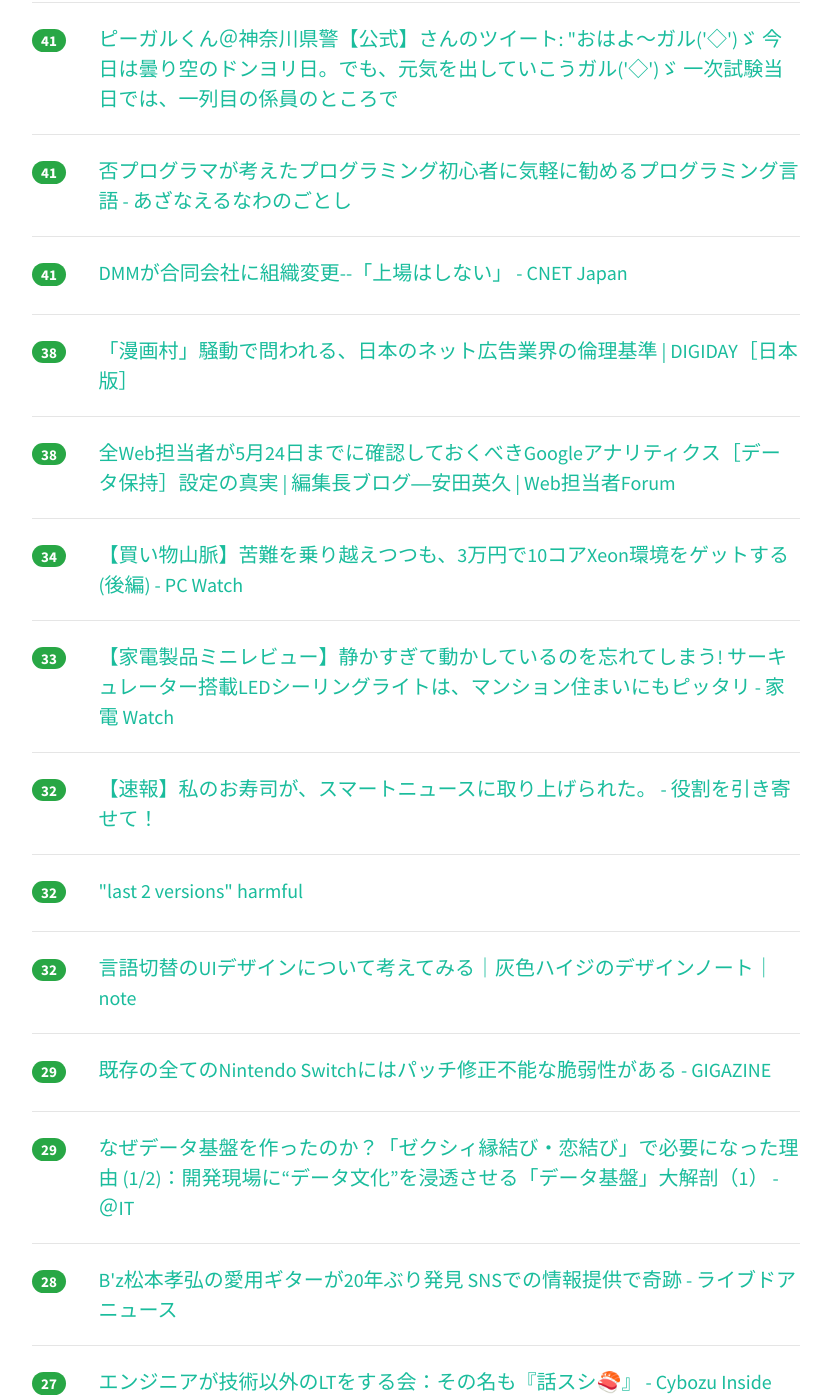
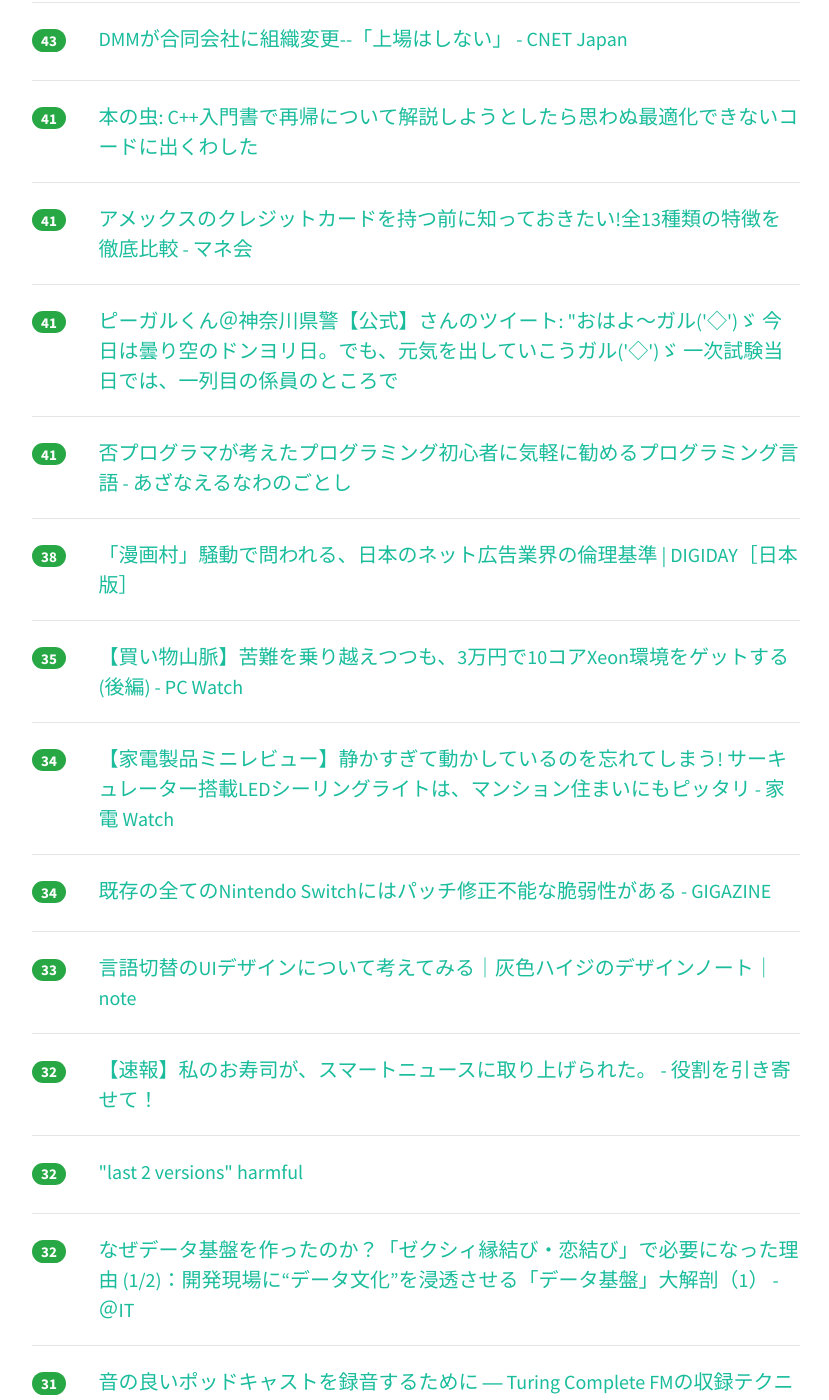
Before and after one commit to yatta47/hatena-matome-site, a Jekyll site: the page built from _posts/2018-04-24-hatena.md, in a window 1280 px wide and 1400 px high, scrolled down 2996 px. Shown: the whole window, without its empty margins (224-1053 px from the left). Built offline with Jekyll 4.4.1, drawn with Linux system fonts in a browser that asks for light colours; nearby versions of some CDN libraries; some of the changed text lies outside the part shown.

Commit message:
Updated 2018-04-24

```diff
--- a/_posts/2018-04-24-hatena.md
+++ b/_posts/2018-04-24-hatena.md
@@ -1,18 +1,18 @@
 ---
 layout: post
 title:  "2018-04-24 はてぶIT"
-date:   2018-04-24 21:02:59
+date:   2018-04-24 22:03:21
 tags: [it-hotentry]
 ---
-57 件のデータあり
+60 件のデータあり
 
 <hr><div class="row">
-<div class="col-1"><span class="badge badge-pill badge-success h2">508</span></div>
+<div class="col-1"><span class="badge badge-pill badge-success h2">572</span></div>
 <div class="col-11"><a href='http://kumagi.hatenablog.com/entry/why-ntt-blocking' target='_blank'>NTTによるブロッキングの何が許せないのか - Software Transactional Memo</a></div>
 </div>
 <hr>
 <div class="row">
-<div class="col-1"><span class="badge badge-pill badge-success h2">390</span></div>
+<div class="col-1"><span class="badge badge-pill badge-success h2">511</span></div>
 <div class="col-11"><a href='http://ch.nicovideo.jp/kawango/blomaga/ar1496563' target='_blank'>ブロッキングについて:川上量生 公式ブログ - ブロマガ</a></div>
 </div>
 <hr>
@@ -22,8 +22,13 @@ tags: [it-hotentry]
 </div>
 <hr>
 <div class="row">
-<div class="col-1"><span class="badge badge-pill badge-success h2">159</span></div>
+<div class="col-1"><span class="badge badge-pill badge-success h2">168</span></div>
 <div class="col-11"><a href='http://www.publickey1.jp/blog/18/netflixtitus.html' target='_blank'>Netflix、自社開発したコンテナマネジメントプラットフォーム「Titus」、オープンソースで公開 － Publickey</a></div>
+</div>
+<hr>
+<div class="row">
+<div class="col-1"><span class="badge badge-pill badge-success h2">167</span></div>
+<div class="col-11"><a href='http://www.geekpage.jp/blog/?id=2016-8-2-2' target='_blank'>ルータやスイッチは日本の法律上、通信の秘密を侵害するが違法ではない:Geekなぺーじ</a></div>
 </div>
 <hr>
 <div class="row">
@@ -32,12 +37,7 @@ tags: [it-hotentry]
 </div>
 <hr>
 <div class="row">
-<div class="col-1"><span class="badge badge-pill badge-success h2">154</span></div>
-<div class="col-11"><a href='http://www.geekpage.jp/blog/?id=2016-8-2-2' target='_blank'>ルータやスイッチは日本の法律上、通信の秘密を侵害するが違法ではない:Geekなぺーじ</a></div>
-</div>
-<hr>
-<div class="row">
-<div class="col-1"><span class="badge badge-pill badge-success h2">105</span></div>
+<div class="col-1"><span class="badge badge-pill badge-success h2">116</span></div>
 <div class="col-11"><a href='https://hack.nikkei.com/blog/tech_book_fest04_ds_ad_tech/' target='_blank'>日経電子版を支える広告技術 — HACK The Nikkei</a></div>
 </div>
 <hr>
@@ -47,18 +47,23 @@ tags: [it-hotentry]
 </div>
 <hr>
 <div class="row">
+<div class="col-1"><span class="badge badge-pill badge-success h2">81</span></div>
+<div class="col-11"><a href='https://qiita.com/laughingdog/items/0008361eb78c948d5624' target='_blank'>AWSがリリースしたブロックチェーンフレームワーク「AWS Blockchain Template」は何がスゴイのか - Qiita</a></div>
+</div>
+<hr>
+<div class="row">
 <div class="col-1"><span class="badge badge-pill badge-success h2">79</span></div>
 <div class="col-11"><a href='http://www.youtube.com/watch?v=rns9ycI2Aso' target='_blank'>【音声公開】下村元文科相がセクハラ被害のテレ朝女性社員を批判「ある意味で犯罪」（AERA dot.）</a></div>
 </div>
 <hr>
 <div class="row">
-<div class="col-1"><span class="badge badge-pill badge-success h2">78</span></div>
-<div class="col-11"><a href='https://qiita.com/laughingdog/items/0008361eb78c948d5624' target='_blank'>AWSがリリースしたブロックチェーンフレームワーク「AWS Blockchain Template」は何がスゴイのか - Qiita</a></div>
+<div class="col-1"><span class="badge badge-pill badge-success h2">71</span></div>
+<div class="col-11"><a href='http://tech-swing.net/blog/adsense/' target='_blank'>雑記ブログでアドセンス月30万稼ぐ僕がおすすめの広告配置と設定を紹介するよ | はたの雑記ブログ</a></div>
 </div>
 <hr>
 <div class="row">
-<div class="col-1"><span class="badge badge-pill badge-success h2">71</span></div>
-<div class="col-11"><a href='http://tech-swing.net/blog/adsense/' target='_blank'>雑記ブログでアドセンス月30万稼ぐ僕がおすすめの広告配置と設定を紹介するよ | はたの雑記ブログ</a></div>
+<div class="col-1"><span class="badge badge-pill badge-success h2">66</span></div>
+<div class="col-11"><a href='http://pgsqldeepdive.blogspot.com/2018/04/sql-performance-explained.html' target='_blank'>PostgreSQL Deep Dive: この連休の読書にオススメの一冊「SQLパフォーマンス詳解」（割引コードあり）</a></div>
 </div>
 <hr>
 <div class="row">
@@ -72,8 +77,8 @@ tags: [it-hotentry]
 </div>
 <hr>
 <div class="row">
-<div class="col-1"><span class="badge badge-pill badge-success h2">61</span></div>
-<div class="col-11"><a href='http://pgsqldeepdive.blogspot.com/2018/04/sql-performance-explained.html' target='_blank'>PostgreSQL Deep Dive: この連休の読書にオススメの一冊「SQLパフォーマンス詳解」（割引コードあり）</a></div>
+<div class="col-1"><span class="badge badge-pill badge-success h2">59</span></div>
+<div class="col-11"><a href='https://www.slideshare.net/hiroyukiaggre/web-components-94747767' target='_blank'>現場の Web Components</a></div>
 </div>
 <hr>
 <div class="row">
@@ -87,11 +92,6 @@ tags: [it-hotentry]
 </div>
 <hr>
 <div class="row">
-<div class="col-1"><span class="badge badge-pill badge-success h2">56</span></div>
-<div class="col-11"><a href='https://www.slideshare.net/hiroyukiaggre/web-components-94747767' target='_blank'>現場の Web Components</a></div>
-</div>
-<hr>
-<div class="row">
 <div class="col-1"><span class="badge badge-pill badge-success h2">54</span></div>
 <div class="col-11"><a href='https://jp.toto.com/tips/papercraft/index.htm' target='_blank'>住宅設備ペーパークラフト | TOTO</a></div>
 </div>
@@ -102,18 +102,28 @@ tags: [it-hotentry]
 </div>
 <hr>
 <div class="row">
-<div class="col-1"><span class="badge badge-pill badge-success h2">46</span></div>
+<div class="col-1"><span class="badge badge-pill badge-success h2">54</span></div>
+<div class="col-11"><a href='https://anond.hatelabo.jp/20180424102112' target='_blank'>最近のIT化は間違っている気がする。</a></div>
+</div>
+<hr>
+<div class="row">
+<div class="col-1"><span class="badge badge-pill badge-success h2">50</span></div>
+<div class="col-11"><a href='https://speakerdeck.com/lmt_swallow/xss-in-the-era-of-star-dot-js-js-raiburarishi-dai-false-xss-zerokarashi-merusekiyuriteiru-men-mian-qiang-hui-number-15' target='_blank'>XSS in the era of *.js - JS ライブラリ時代の XSS (ゼロから始めるセキュリティ入門勉強会 #15) // Speaker Deck</a></div>
+</div>
+<hr>
+<div class="row">
+<div class="col-1"><span class="badge badge-pill badge-success h2">48</span></div>
+<div class="col-11"><a href='https://hirobodo.hatenablog.com/entry/boardgame-event' target='_blank'>都内で大規模ボードゲーム会を３年間主催してきた私の、集客ノウハウとゲーム会継続のコツ - Hiroのボードゲームあれこれ</a></div>
+</div>
+<hr>
+<div class="row">
+<div class="col-1"><span class="badge badge-pill badge-success h2">47</span></div>
 <div class="col-11"><a href='http://photoshopvip.net/108516' target='_blank'>全部無料！レスポンシブ対応のHTML5/CSS3テンプレート26個まとめ 2018年4月度 - PhotoshopVIP</a></div>
 </div>
 <hr>
 <div class="row">
 <div class="col-1"><span class="badge badge-pill badge-success h2">45</span></div>
-<div class="col-11"><a href='https://hirobodo.hatenablog.com/entry/boardgame-event' target='_blank'>都内で大規模ボードゲーム会を３年間主催してきた私の、集客ノウハウとゲーム会継続のコツ - Hiroのボードゲームあれこれ</a></div>
-</div>
-<hr>
-<div class="row">
-<div class="col-1"><span class="badge badge-pill badge-success h2">45</span></div>
-<div class="col-11"><a href='https://anond.hatelabo.jp/20180424102112' target='_blank'>最近のIT化は間違っている気がする。</a></div>
+<div class="col-11"><a href='http://hb.matsumoto-r.jp/entry/2018/04/24/162654' target='_blank'>OSレイヤでWebサーバが起動時に実行するシステムコールを監視し起動完了直前のプロセスをイメージ化する - 人間とウェブの未来</a></div>
 </div>
 <hr>
 <div class="row">
@@ -133,7 +143,12 @@ tags: [it-hotentry]
 <hr>
 <div class="row">
 <div class="col-1"><span class="badge badge-pill badge-success h2">43</span></div>
-<div class="col-11"><a href='https://speakerdeck.com/lmt_swallow/xss-in-the-era-of-star-dot-js-js-raiburarishi-dai-false-xss-zerokarashi-merusekiyuriteiru-men-mian-qiang-hui-number-15' target='_blank'>XSS in the era of *.js - JS ライブラリ時代の XSS (ゼロから始めるセキュリティ入門勉強会 #15) // Speaker Deck</a></div>
+<div class="col-11"><a href='https://webtan.impress.co.jp/e/2018/04/24/29040' target='_blank'>全Web担当者が5月24日までに確認しておくべきGoogleアナリティクス［データ保持］設定の真実 | 編集長ブログ―安田英久 | Web担当者Forum</a></div>
+</div>
+<hr>
+<div class="row">
+<div class="col-1"><span class="badge badge-pill badge-success h2">43</span></div>
+<div class="col-11"><a href='https://japan.cnet.com/article/35118262/' target='_blank'>DMMが合同会社に組織変更--「上場はしない」 - CNET Japan</a></div>
 </div>
 <hr>
 <div class="row">
@@ -157,28 +172,28 @@ tags: [it-hotentry]
 </div>
 <hr>
 <div class="row">
-<div class="col-1"><span class="badge badge-pill badge-success h2">41</span></div>
-<div class="col-11"><a href='https://japan.cnet.com/article/35118262/' target='_blank'>DMMが合同会社に組織変更--「上場はしない」 - CNET Japan</a></div>
-</div>
-<hr>
-<div class="row">
 <div class="col-1"><span class="badge badge-pill badge-success h2">38</span></div>
 <div class="col-11"><a href='https://digiday.jp/brands/manga-mura-internet-advertisement-literacy/' target='_blank'>「漫画村」騒動で問われる、日本のネット広告業界の倫理基準 | DIGIDAY［日本版］</a></div>
 </div>
 <hr>
 <div class="row">
-<div class="col-1"><span class="badge badge-pill badge-success h2">38</span></div>
-<div class="col-11"><a href='https://webtan.impress.co.jp/e/2018/04/24/29040' target='_blank'>全Web担当者が5月24日までに確認しておくべきGoogleアナリティクス［データ保持］設定の真実 | 編集長ブログ―安田英久 | Web担当者Forum</a></div>
+<div class="col-1"><span class="badge badge-pill badge-success h2">35</span></div>
+<div class="col-11"><a href='https://pc.watch.impress.co.jp/docs/column/kaimono/1118575.html' target='_blank'>【買い物山脈】苦難を乗り越えつつも、3万円で10コアXeon環境をゲットする(後編) - PC Watch</a></div>
 </div>
 <hr>
 <div class="row">
 <div class="col-1"><span class="badge badge-pill badge-success h2">34</span></div>
-<div class="col-11"><a href='https://pc.watch.impress.co.jp/docs/column/kaimono/1118575.html' target='_blank'>【買い物山脈】苦難を乗り越えつつも、3万円で10コアXeon環境をゲットする(後編) - PC Watch</a></div>
+<div class="col-11"><a href='https://kaden.watch.impress.co.jp/docs/column_review/kdnreview/1117873.html' target='_blank'>【家電製品ミニレビュー】静かすぎて動かしているのを忘れてしまう! サーキュレーター搭載LEDシーリングライトは、マンション住まいにもピッタリ - 家電 Watch</a></div>
+</div>
+<hr>
+<div class="row">
+<div class="col-1"><span class="badge badge-pill badge-success h2">34</span></div>
+<div class="col-11"><a href='https://gigazine.net/news/20180424-unpatchable-exploit-nintendo-switch/' target='_blank'>既存の全てのNintendo Switchにはパッチ修正不能な脆弱性がある - GIGAZINE</a></div>
 </div>
 <hr>
 <div class="row">
 <div class="col-1"><span class="badge badge-pill badge-success h2">33</span></div>
-<div class="col-11"><a href='https://kaden.watch.impress.co.jp/docs/column_review/kdnreview/1117873.html' target='_blank'>【家電製品ミニレビュー】静かすぎて動かしているのを忘れてしまう! サーキュレーター搭載LEDシーリングライトは、マンション住まいにもピッタリ - 家電 Watch</a></div>
+<div class="col-11"><a href='https://note.mu/haiji505/n/nacc55037c71b' target='_blank'>言語切替のUIデザインについて考えてみる｜灰色ハイジのデザインノート｜note</a></div>
 </div>
 <hr>
 <div class="row">
@@ -193,17 +208,12 @@ tags: [it-hotentry]
 <hr>
 <div class="row">
 <div class="col-1"><span class="badge badge-pill badge-success h2">32</span></div>
-<div class="col-11"><a href='https://note.mu/haiji505/n/nacc55037c71b' target='_blank'>言語切替のUIデザインについて考えてみる｜灰色ハイジのデザインノート｜note</a></div>
+<div class="col-11"><a href='http://www.atmarkit.co.jp/ait/articles/1804/23/news011.html' target='_blank'>なぜデータ基盤を作ったのか？「ゼクシィ縁結び・恋結び」で必要になった理由 (1/2)：開発現場に“データ文化”を浸透させる「データ基盤」大解剖（1） - ＠IT</a></div>
 </div>
 <hr>
 <div class="row">
-<div class="col-1"><span class="badge badge-pill badge-success h2">29</span></div>
-<div class="col-11"><a href='https://gigazine.net/news/20180424-unpatchable-exploit-nintendo-switch/' target='_blank'>既存の全てのNintendo Switchにはパッチ修正不能な脆弱性がある - GIGAZINE</a></div>
-</div>
-<hr>
-<div class="row">
-<div class="col-1"><span class="badge badge-pill badge-success h2">29</span></div>
-<div class="col-11"><a href='http://www.atmarkit.co.jp/ait/articles/1804/23/news011.html' target='_blank'>なぜデータ基盤を作ったのか？「ゼクシィ縁結び・恋結び」で必要になった理由 (1/2)：開発現場に“データ文化”を浸透させる「データ基盤」大解剖（1） - ＠IT</a></div>
+<div class="col-1"><span class="badge badge-pill badge-success h2">31</span></div>
+<div class="col-11"><a href='https://note.mu/ruiu/n/n1061d541355f' target='_blank'>音の良いポッドキャストを録音するために ― Turing Complete FMの収録テクニック｜Rui Ueyama｜note</a></div>
 </div>
 <hr>
 <div class="row">
@@ -227,11 +237,6 @@ tags: [it-hotentry]
 </div>
 <hr>
 <div class="row">
-<div class="col-1"><span class="badge badge-pill badge-success h2">26</span></div>
-<div class="col-11"><a href='http://hb.matsumoto-r.jp/entry/2018/04/24/162654' target='_blank'>OSレイヤでWebサーバが起動時に実行するシステムコールを監視し起動完了直前のプロセスをイメージ化する - 人間とウェブの未来</a></div>
-</div>
-<hr>
-<div class="row">
 <div class="col-1"><span class="badge badge-pill badge-success h2">25</span></div>
 <div class="col-11"><a href='https://nabettu.hatenablog.com/entry/tbf04' target='_blank'>#技術書典 サークル参加して冊子完売しました🎉 - フロントエンドの地獄</a></div>
 </div>
@@ -242,13 +247,18 @@ tags: [it-hotentry]
 </div>
 <hr>
 <div class="row">
-<div class="col-1"><span class="badge badge-pill badge-success h2">25</span></div>
-<div class="col-11"><a href='https://note.mu/ruiu/n/n1061d541355f' target='_blank'>音の良いポッドキャストを録音するために ― Turing Complete FMの収録テクニック｜Rui Ueyama｜note</a></div>
+<div class="col-1"><span class="badge badge-pill badge-success h2">24</span></div>
+<div class="col-11"><a href='https://japanese.engadget.com/2018/04/24/surface-book2-tensorflow/' target='_blank'>ディープラーニング野郎のマストバイアイテムになるか!? Surface Book2でTensorFlow を試す : 情熱のミーム　清水亮 - Engadget 日本版</a></div>
 </div>
 <hr>
 <div class="row">
 <div class="col-1"><span class="badge badge-pill badge-success h2">24</span></div>
-<div class="col-11"><a href='https://japanese.engadget.com/2018/04/24/surface-book2-tensorflow/' target='_blank'>ディープラーニング野郎のマストバイアイテムになるか!? Surface Book2でTensorFlow を試す : 情熱のミーム　清水亮 - Engadget 日本版</a></div>
+<div class="col-11"><a href='https://tjo.hatenablog.com/entry/2018/04/24/190000' target='_blank'>機械学習をやる上で必要な数学とは、どの分野のどのレベルの話なのか（数学が大の苦手な人間バージョン） - 六本木で働くデータサイエンティストのブログ</a></div>
+</div>
+<hr>
+<div class="row">
+<div class="col-1"><span class="badge badge-pill badge-success h2">24</span></div>
+<div class="col-11"><a href='https://career-rules.com/recruitment-agency-demerit' target='_blank'>いくつ知ってる？転職エージェントの裏側を知る筆者が4つのデメリットを解説</a></div>
 </div>
 <hr>
 <div class="row">
@@ -262,13 +272,28 @@ tags: [it-hotentry]
 </div>
 <hr>
 <div class="row">
+<div class="col-1"><span class="badge badge-pill badge-success h2">22</span></div>
+<div class="col-11"><a href='https://prtimes.jp/main/html/rd/p/000003048.000002581.html' target='_blank'>DMM.com、合同会社化及び吸収合併に関するお知らせ｜株式会社DMM.comのプレスリリース</a></div>
+</div>
+<hr>
+<div class="row">
 <div class="col-1"><span class="badge badge-pill badge-success h2">21</span></div>
 <div class="col-11"><a href='http://www.itmedia.co.jp/news/articles/1804/24/news058.html' target='_blank'>ヤフーがパスワードの定期変更求める記載削除へ　総務省も「安全なも」の前提呼びかけ - ITmedia NEWS</a></div>
 </div>
 <hr>
 <div class="row">
-<div class="col-1"><span class="badge badge-pill badge-success h2">19</span></div>
-<div class="col-11"><a href='https://prtimes.jp/main/html/rd/p/000003048.000002581.html' target='_blank'>DMM.com、合同会社化及び吸収合併に関するお知らせ｜株式会社DMM.comのプレスリリース</a></div>
+<div class="col-1"><span class="badge badge-pill badge-success h2">21</span></div>
+<div class="col-11"><a href='https://anond.hatelabo.jp/20180424134733' target='_blank'>枠母集団</a></div>
+</div>
+<hr>
+<div class="row">
+<div class="col-1"><span class="badge badge-pill badge-success h2">21</span></div>
+<div class="col-11"><a href='https://pc.watch.impress.co.jp/docs/news/1118805.html' target='_blank'>サンワサプライ、机にがっちり固定できるカールコードつき電源タップ - PC Watch</a></div>
+</div>
+<hr>
+<div class="row">
+<div class="col-1"><span class="badge badge-pill badge-success h2">20</span></div>
+<div class="col-11"><a href='https://www.kabuku.co.jp/developers/report-techbookfest' target='_blank'>技術書典4にサークル参加してきました | 株式会社カブク</a></div>
 </div>
 <hr>
 <div class="row">
@@ -277,17 +302,7 @@ tags: [it-hotentry]
 </div>
 <hr>
 <div class="row">
-<div class="col-1"><span class="badge badge-pill badge-success h2">17</span></div>
-<div class="col-11"><a href='https://anond.hatelabo.jp/20180424134733' target='_blank'>枠母集団</a></div>
+<div class="col-1"><span class="badge badge-pill badge-success h2">3</span></div>
+<div class="col-11"><a href='https://www.nikkei.com/article/DGXMZO29783480U8A420C1TJ3000/' target='_blank'>カシオ、コンパクトデジカメから撤退へ　　：日本経済新聞</a></div>
 </div>
 <hr>
-<div class="row">
-<div class="col-1"><span class="badge badge-pill badge-success h2">16</span></div>
-<div class="col-11"><a href='https://www.kabuku.co.jp/developers/report-techbookfest' target='_blank'>技術書典4にサークル参加してきました | 株式会社カブク</a></div>
-</div>
-<hr>
-<div class="row">
-<div class="col-1"><span class="badge badge-pill badge-success h2">16</span></div>
-<div class="col-11"><a href='https://pc.watch.impress.co.jp/docs/news/1118805.html' target='_blank'>サンワサプライ、机にがっちり固定できるカールコードつき電源タップ - PC Watch</a></div>
-</div>
-<hr>
```
